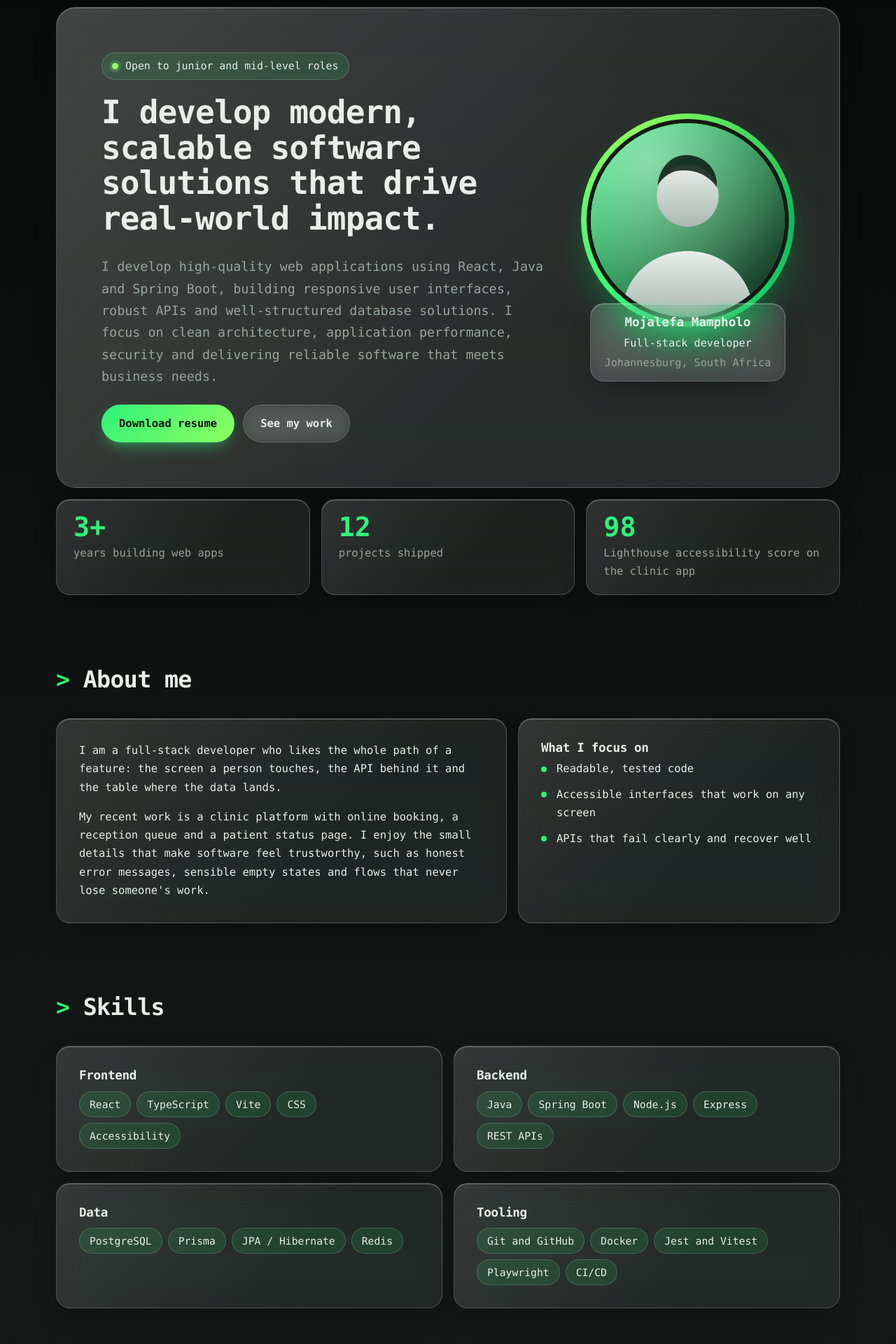
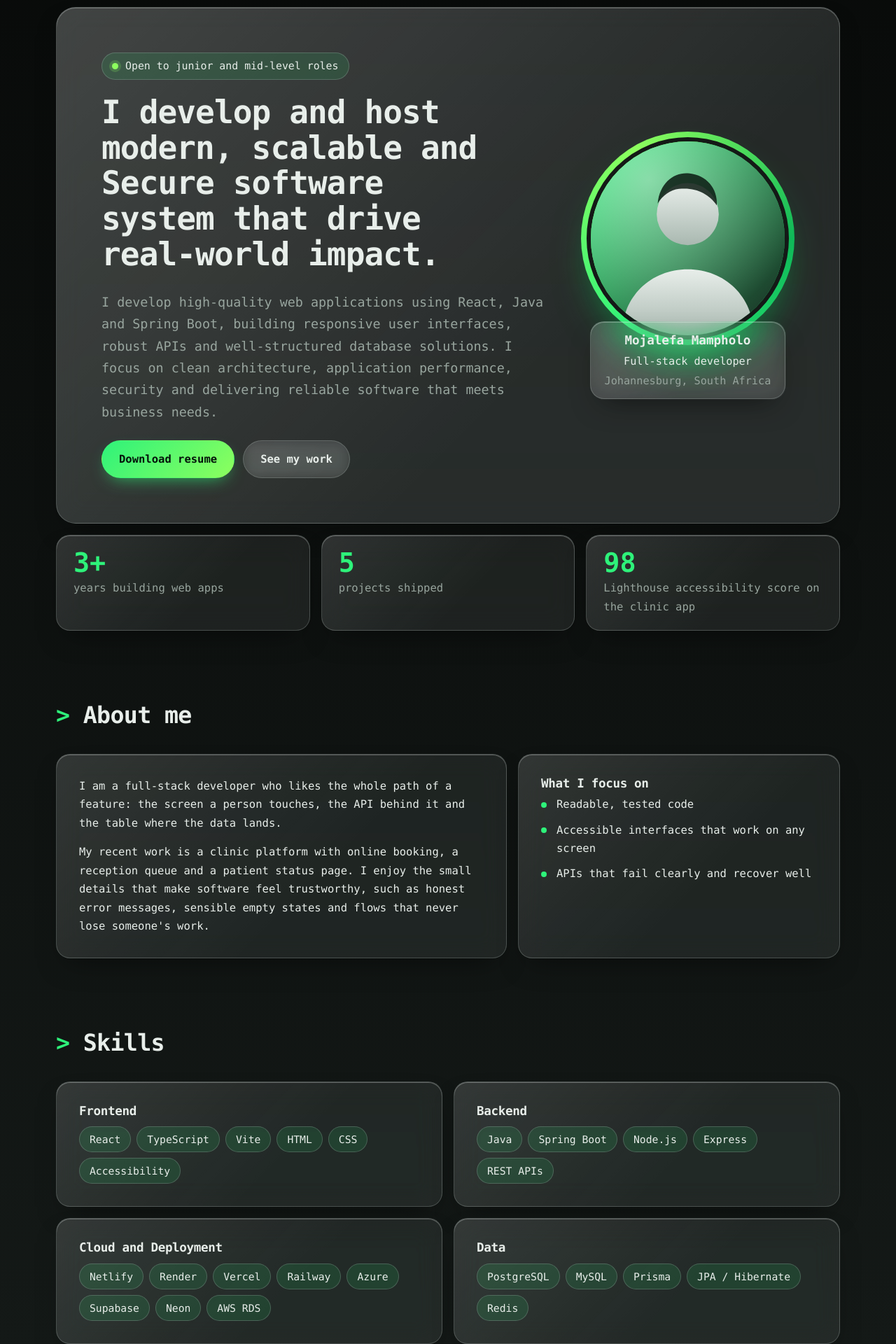
Before and after one commit to mojayMojas/MojalefaMampholoPortfolio, a React (Vite) app: page / in a window 1280 px wide. Shown: the part 140-2060 px from the top of the page at 70% size. Built offline with nearby package versions, Linux system fonts and the light colour scheme.

Commit message:
info updates

```diff
--- a/src/data.js
+++ b/src/data.js
@@ -5,7 +5,7 @@ const base = import.meta.env.BASE_URL
 export const profile = {
   name: 'Mojalefa Mampholo',
   role: 'Full-stack developer',
- headline: 'I develop modern, scalable software solutions that drive real-world impact.',
+ headline: 'I develop and host modern, scalable and Secure software system that drive real-world impact.',
 intro:
   'I develop high-quality web applications using React, Java and Spring Boot, building responsive user interfaces, robust APIs and well-structured database solutions. I focus on clean architecture, application performance, security and delivering reliable software that meets business needs.',
 location: 'Johannesburg, South Africa',
@@ -17,21 +17,22 @@ location: 'Johannesburg, South Africa',
   resume: `${base}Mojalefa_Resume.pdf`,
   resumeFileName: 'Mojalefa_Resume.pdf',
   links: [
-    { label: 'GitHub', href: 'https://github.com/' },
+    { label: 'GitHub', href: 'https://github.com/mojayMojas/' },
     { label: 'LinkedIn', href: 'https://www.linkedin.com/' },
   ],
 }
 
 export const stats = [
   { value: '3+', label: 'years building web apps' },
-  { value: '12', label: 'projects shipped' },
+  { value: '5', label: 'projects shipped' },
   { value: '98', label: 'Lighthouse accessibility score on the clinic app' },
 ]
 
 export const skills = [
-  { group: 'Frontend', items: ['React', 'TypeScript', 'Vite', 'CSS', 'Accessibility'] },
+  { group: 'Frontend', items: ['React', 'TypeScript', 'Vite','HTML', 'CSS', 'Accessibility'] },
   { group: 'Backend', items: ['Java', 'Spring Boot', 'Node.js', 'Express', 'REST APIs'] },
-  { group: 'Data', items: ['PostgreSQL', 'Prisma', 'JPA / Hibernate', 'Redis'] },
+  {group: 'Cloud and Deployment',items:['Netlify','Render','Vercel','Railway','Azure','Supabase','Neon','AWS RDS']},
+  { group: 'Data', items: ['PostgreSQL','MySQL', 'Prisma', 'JPA / Hibernate', 'Redis'] },
   { group: 'Tooling', items: ['Git and GitHub', 'Docker', 'Jest and Vitest', 'Playwright', 'CI/CD'] },
 ]
 
```
